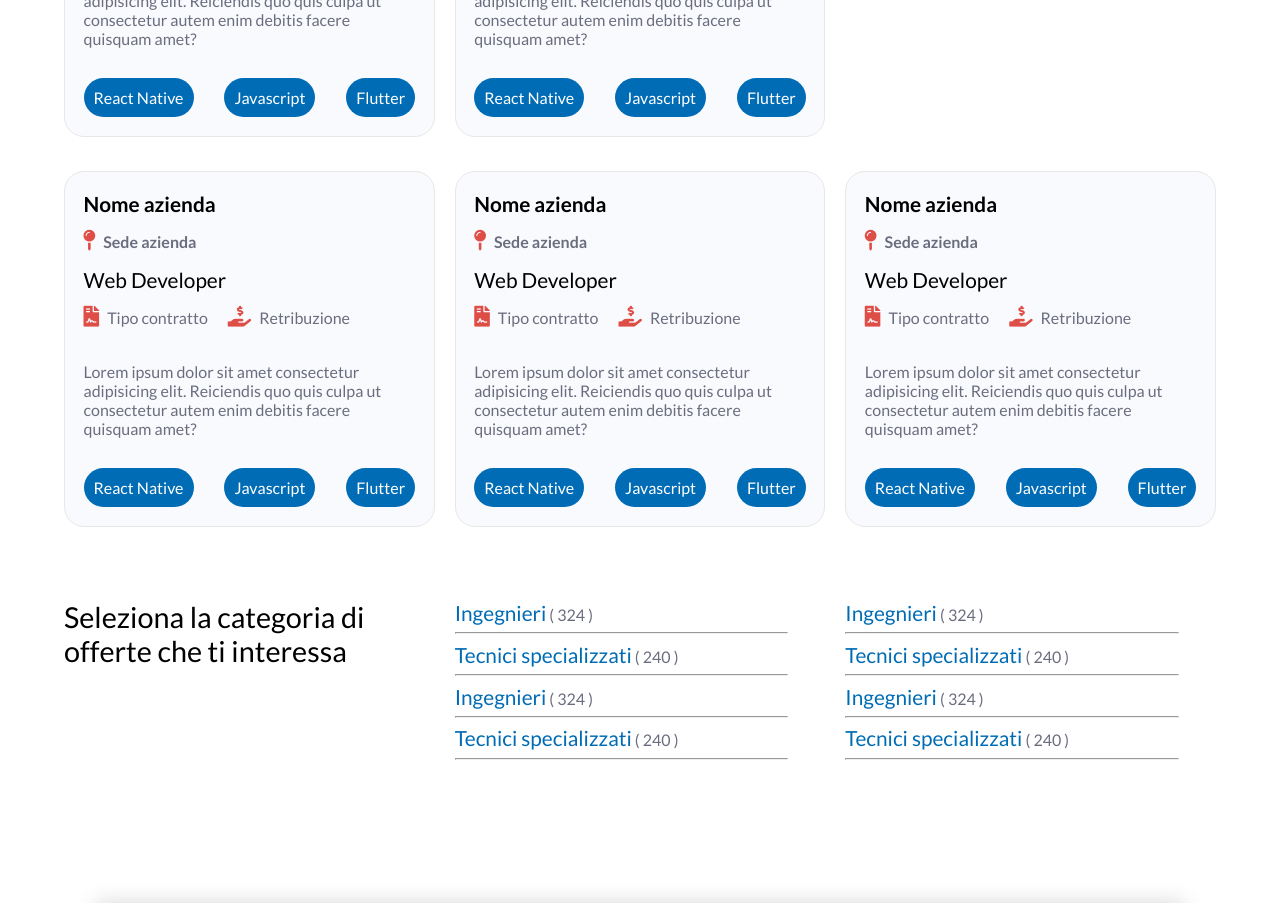
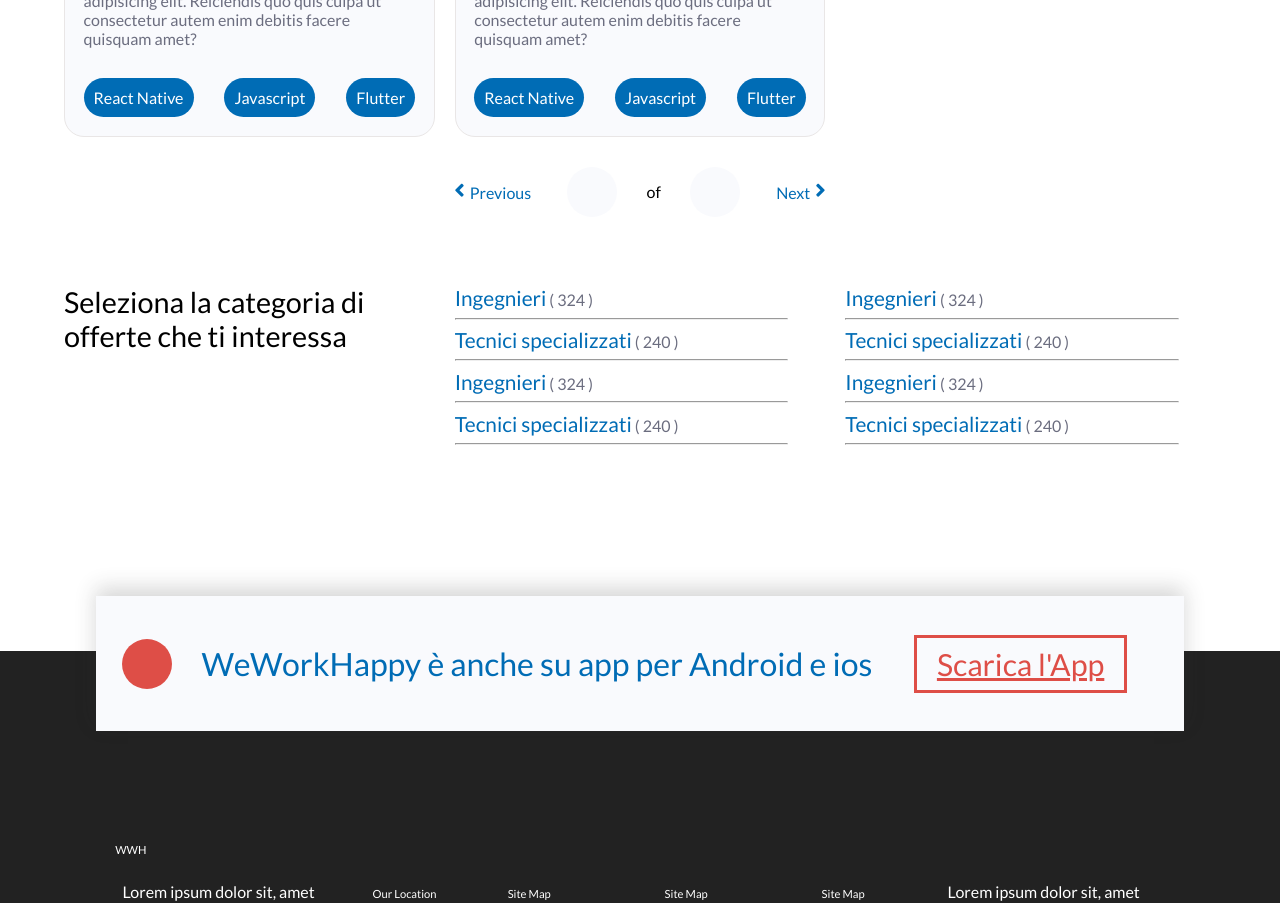
Before and after one commit to andreuhh/wwa-find-your-job, an Angular app: page / in a window 1280 px wide. Shown: the part 1020-1923 px from the top of the page. Built offline with nearby package versions, Linux system fonts and the light colour scheme.

Commit message:
pagination

```diff
--- a/src/app/components/home/home.component.html
+++ b/src/app/components/home/home.component.html
@@ -102,7 +102,7 @@
     </div>
   </div>
 
-  <div class="cardRow">
+  <!--<div class="cardRow">
     <div class="card">
       <h5>Nome azienda</h5>
       <i class="fas fa-map-pin"><span>Sede azienda</span></i>
@@ -166,6 +166,25 @@
         <div class="skillsCont__item">Flutter</div>
       </div>
     </div>
+  </div>-->
+  <div class="paginationCont">
+    <div class="paginationCont__changePage">
+      <i class="fas fa-angle-left"></i>
+      <p>Previous</p>
+    </div>
+    <div class="paginationCont__circleCont">
+      <div class="paginationCont__circleCont--circle">
+        <p>{{this.jobData.page}}</p>
+      </div>
+      <p>of</p>
+      <div class="paginationCont__circleCont--circle">
+        <p>{{this.jobData.page_count}}</p>
+      </div>
+    </div>
+    <div class="paginationCont__changePage">
+      <p>Next</p>
+      <i class="fas fa-angle-right"></i>
+    </div>
   </div>
 </section>
 
--- a/src/app/components/home/home.component.scss
+++ b/src/app/components/home/home.component.scss
@@ -207,6 +207,52 @@ main {
 
 .cardSection {
   padding: 0% 5%;
+
+  .paginationCont {
+    margin: 30px auto;
+    display: flex;
+    justify-content: space-around;
+    align-items: center;
+    width: 35%;
+    //background-color: olive;
+
+    &__changePage {
+      display: flex;
+      justify-content: space-around;
+      align-items: flex-end;
+      color: $primaryColor;
+      cursor: pointer;
+
+      i {
+        margin: 0 5px;
+        padding-bottom: 0 !important;
+      }
+    }
+
+    &__circleCont {
+      display: flex;
+      justify-content: space-around;
+      align-items: center;
+      width: 50%;
+      //background-color: red;
+
+      &--circle {
+        width: 50px;
+        height: 50px;
+        background-color: $lightBg;
+        border-radius: 50%;
+        display: flex;
+        justify-content: center;
+        align-items: center;
+
+        p {
+          color: black;
+        }
+
+      }
+    }
+
+  }
 }
 
 .cardRow {
@@ -307,7 +353,6 @@ main {
 }
 
 @media (max-width: 700px) {
-
   .cardRow {
     grid-template-columns: 1fr;
 
@@ -315,6 +360,20 @@ main {
       &--twoCol {
         display: none;
       }
+    }
+  }
+
+  .cardSection {
+    .paginationCont {
+      width: 65%;
+    }
+  }
+}
+
+@media (max-width: 540px) {
+  .cardSection {
+    .paginationCont {
+      width: 90%;
     }
   }
 }
--- a/src/app/components/home/home.component.ts
+++ b/src/app/components/home/home.component.ts
@@ -36,6 +36,7 @@ export class HomeComponent implements OnInit {
       this.jobData = data;
       this.jobResults = data.results
       console.log(this.jobResults)
+      console.log(this.jobData.page)
     })
   }
 }
```
